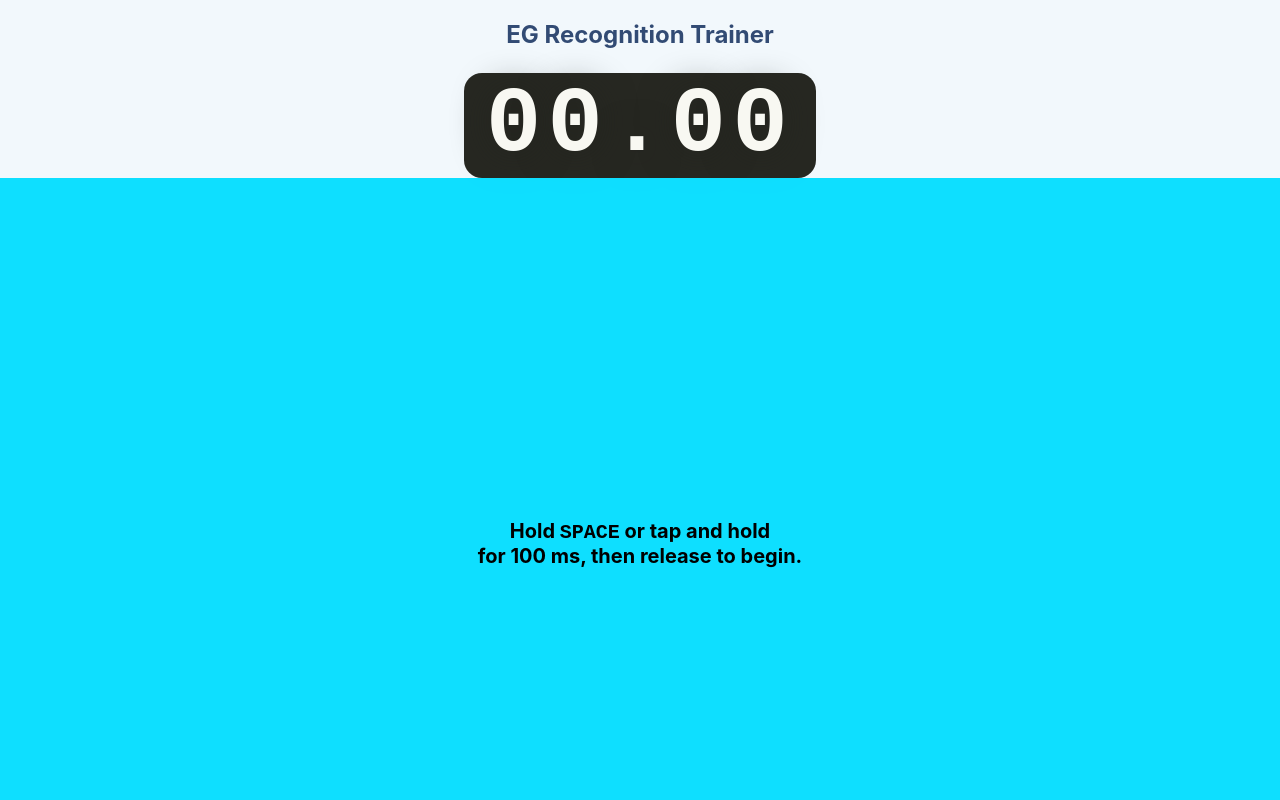
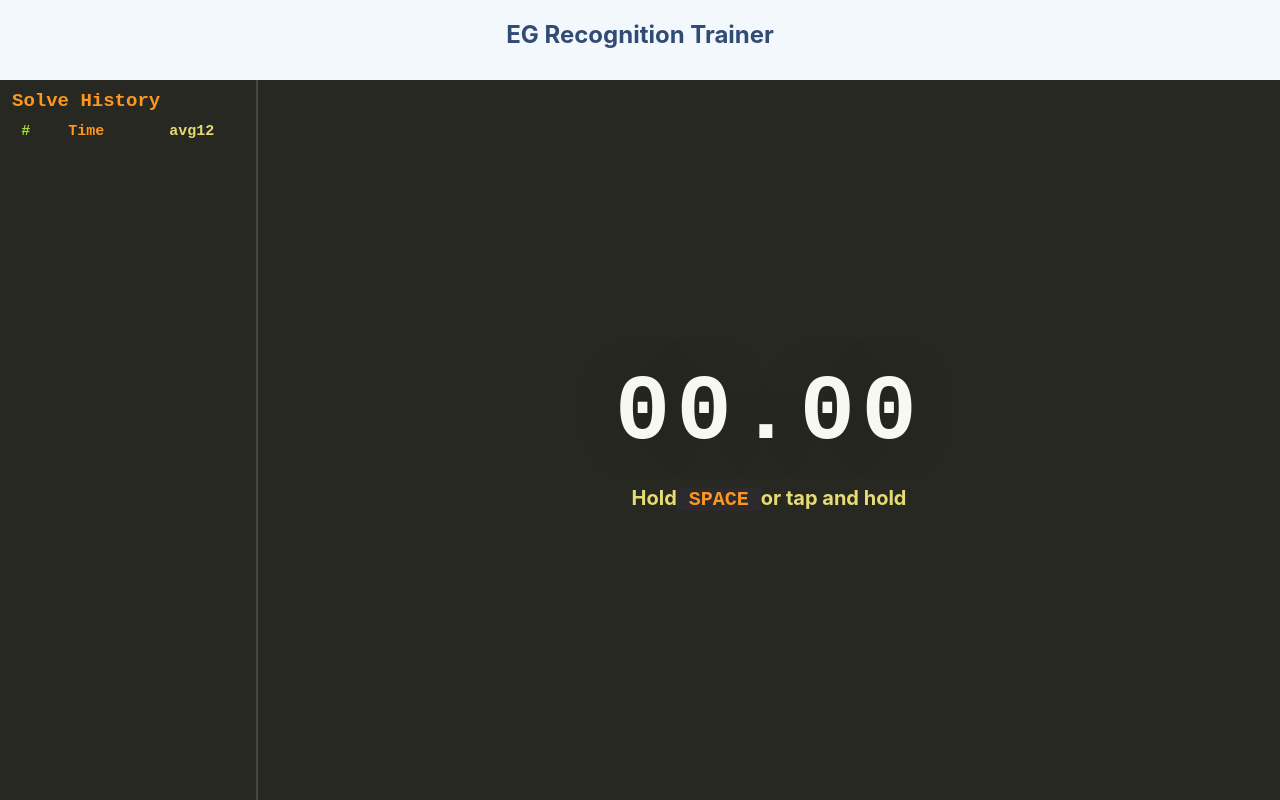
Before and after one commit to Ayator/2x2-FF-EG-OneLook, a React (Create React App) app in the folder frontend/: page /eg-trainer in a window 1280 px wide. Shown: the top 800 px of the page. Built offline with nearby package versions, Linux system fonts and the light colour scheme.

Commit message:
Times Sidebar Implemented

```diff
--- a/frontend/src/EGIdlePhase.js
+++ b/frontend/src/EGIdlePhase.js
@@ -1,14 +1,26 @@
 import React, { useEffect, useRef, useState } from "react";
 import {
-    OLL_CODES,
     ROTATION_DEGREES,
     getEGImageSrc,
     getDisplayPLLCase
 } from "./utils/EGUtils";
+import EGTimesSidebar from "./EGTimesSidebar";
 
 const HOLD_TIME_MS = 100;
 
-export default function EGIdlePhase({ onBegin, lastResult }) {
+// Monokai default palette
+const DEFAULT_MONOKAI = {
+  background: "#2d2a2e",
+  panel: "#272822",
+  text: "#f8f8f2",
+  strong: "#e6db74",
+  accent: "#fd971f",
+  border: "#49483e",
+  green: "#a6e22e"
+};
+
+
+export default function EGIdlePhase({ onBegin, lastResult, history = [], timerDisplay, themeColors = DEFAULT_MONOKAI }) {
     const [readyToAdvance, setReadyToAdvance] = useState(false);
     const timerRef = useRef(null);
     const holdActiveRef = useRef(false);
@@ -79,17 +91,37 @@ export default function EGIdlePhase({ onBegin, lastResult }) {
             onTouchStart={onTouchStart}
             onTouchEnd={onTouchEnd}
             style={{
-                minHeight: "100vh",
+                position: "fixed",
+                top: "10%",
+                left: 0,
                 display: "flex",
-                flexDirection: "column",
+                flexDirection: "row",
+                height: "100vh",
+                width: "100vw",
                 alignItems: "center",
                 justifyContent: "center",
                 transition: "background 0.18s",
-                background: readyToAdvance ? "#47e47a" : "rgba(0, 221, 255, 0.94)",
-                width: "100%",
+                background: readyToAdvance ? "#47e47a" : themeColors.background,
+                color: themeColors.text,
                 fontSize: 20
             }}
         >
+            {/* Sidebar always rendered first, stays left */}
+            <EGTimesSidebar history={history} />
+            {/* Main content in a flex column at center */}
+            <div style={{
+                flex: 1,
+                height: "100%",
+                display: "flex",
+                flexDirection: "column",
+                alignItems: "center", // center horizontally in main area
+                justifyContent: "center", // center vertically
+                minWidth: 0,
+                background: themeColors.panel,
+                color: themeColors.strong
+            }}>
+                {/* Timer */}
+                {timerDisplay}
                 {/* EG case image, if any */}
                 {imgSrc && (
                     <img
@@ -111,15 +143,19 @@ export default function EGIdlePhase({ onBegin, lastResult }) {
                 )}
                 <div style={{ textAlign: "center" }}>
                     <p>
-                    <b>Hold <kbd>SPACE</kbd> or tap and hold<br/>for {HOLD_TIME_MS} ms, then release to begin.</b>
+                        <b>Hold
+                            <kbd style={{background: themeColors.background, color: themeColors.accent}}> SPACE </kbd>
+                            or tap and hold<br/>
+                        </b>
                     </p>
                     <p style={{
-                    color: readyToAdvance ? "#1d6134" : "#bbb",
+                        color: readyToAdvance ? themeColors.green : themeColors.accent,
                         marginTop: 36, fontWeight: 600, fontSize: 22, minHeight: 30
                     }}>
                         {readyToAdvance ? "Ready! Release to start." : ""}
                     </p>
                 </div>
             </div>
+        </div>
     );
 }
--- a/frontend/src/EGRecognitionTrainer.js
+++ b/frontend/src/EGRecognitionTrainer.js
@@ -97,6 +97,11 @@ export default function EGRecognitionTrainer({ duration = 0.5, pause = 0.25 }) {
     // timer
     const [timerRunning, setTimerRunning] = useState(false);
     const [timerResetKey, setTimerResetKey] = useState(0);
+    const [timerValue, setTimerValue] = useState(0);
+    const [history, setHistory] = useState([]);
+
+
+    document.title = "EG Trainer";
 
     function handleBegin() {
         if (phase !== "idle") return;
@@ -146,12 +151,17 @@ export default function EGRecognitionTrainer({ duration = 0.5, pause = 0.25 }) {
             setLastResult({
                 oll: selectedOLL,
                 orientation: selectedOrientation,
-                pll: selectedPLL
+                pll: selectedPLL,
+                time: timerValue
             });
+            setHistory(h => [...h, { oll: selectedOLL, orientation: selectedOrientation, pll: selectedPLL, time: timerValue }]);
             setPhase("idle");
         }
     }, [selectedOLL, selectedOrientation, selectedPLL, caseObj]);
 
+    const timerDisplay = (
+        <EGTimer running={timerRunning} resetKey={timerResetKey} onTimerChange={setTimerValue} />
+    );
 
     // Render
     return (
@@ -161,16 +171,18 @@ export default function EGRecognitionTrainer({ duration = 0.5, pause = 0.25 }) {
             display: "flex", flexDirection: "column",
             alignItems: "center", justifyContent: "center"
         }}>
-            <h2 style={{ color: "#324b74", marginBottom: "24px" }}>EG Recognition Trainer</h2>
-            <EGTimer running={timerRunning} resetKey={timerResetKey} />
+            <h2 style={{ color: "#324b74", marginBottom: "24px", position: "fixed", top: 0 }}>EG Recognition Trainer</h2>
             {phase === "idle" && (
                 <EGIdlePhase
                     onBegin={handleBegin}
                     lastResult={lastResult}
+                    history={history}
+                    timerDisplay={timerDisplay}
                 />
             )}
             {phase === "showing" && (
                 <>
+                {timerDisplay}
                 <EGSequenceRenderer
                     caseObj={caseObj}
                     colors={colors}
@@ -178,8 +190,9 @@ export default function EGRecognitionTrainer({ duration = 0.5, pause = 0.25 }) {
                 />
                 </>
             )}
-            {phase === "answer" && (
-                /* Responsive flex for answer section */
+            {phase === "answer" && (<>
+                {timerDisplay}
+                {/* Responsive flex for answer section */}
                 <div style={{
                     display: "flex",
                     flexDirection: orientation === "portrait" ? "column" : "row",
@@ -197,7 +210,7 @@ export default function EGRecognitionTrainer({ duration = 0.5, pause = 0.25 }) {
                         ollOrientation={selectedOrientation}
                         onPllChange={pll => setSelectedPLL(pll)}
                     />
-                </div>
+                </div></>
             )}
             <div style={{ marginTop: "44px", color: "#6b85be" }}>
                 Object Duration:&nbsp;
--- /dev/null
+++ b/frontend/src/EGTimesSidebar.js
@@ -0,0 +1,138 @@
+import React, { useEffect, useState } from "react";
+import {
+    getEGImageSrc,
+    formatTimer,
+    avg12
+} from "./utils/EGUtils";
+
+const MONOKAI = {
+  bg: "#2d2a2e",
+  fg: "#f8f8f2",
+  cell: "#272822",
+  accent: "#fd971f",
+  yellow: "#e6db74",
+  border: "#49483e",
+  highlight: "#a6e22e"
+};
+
+export default function EGIdleSidebar({ history = [], themeColors = MONOKAI }) {
+    const [modalIdx, setModalIdx] = useState(null);
+
+    useEffect(() => {
+        if (modalIdx === null) return;
+        function esc(e) {
+            if (e.key === "Escape") setModalIdx(null);
+        }
+        function click(e) {
+            if (e.target.classList?.contains("eg-modal-backdrop")) setModalIdx(null);
+        }
+        window.addEventListener("keydown", esc);
+        window.addEventListener("mousedown", click);
+        return () => {
+            window.removeEventListener("keydown", esc);
+            window.removeEventListener("mousedown", click);
+        };
+    }, [modalIdx]);
+
+    const solveRows = history.map((s, i) => ({
+        n: i + 1,
+        t: formatTimer(s.time),
+        avg: avg12(history.slice(0, i + 1)),
+        data: s
+    })).reverse(); // latest first
+
+    return (
+        <div style={{
+            width: 238, minWidth: 160, maxWidth: 340,
+            height: "100%",
+            background: themeColors.cell,
+            borderRight: `2px solid ${themeColors.border}`,
+            padding: "0px 6px 0px 12px",
+            color: themeColors.fg,
+            fontFamily: "monospace",
+            fontSize: 18,
+            overflowY: "auto"
+        }}>
+            <div style={{
+                color: themeColors.accent,
+                fontWeight: 700,
+                fontSize: 19,
+                marginTop: 10,
+                marginBottom: 10
+            }}>
+                Solve History
+            </div>
+            <table style={{ width: "100%", borderCollapse: "collapse" }}>
+                <thead>
+                <tr>
+                    <th style={{ color: themeColors.highlight, fontWeight: 700, fontSize: 15 }}>#</th>
+                    <th style={{ color: themeColors.accent, fontWeight: 700, fontSize: 15 }}>Time</th>
+                    <th style={{ color: themeColors.yellow, fontWeight: 700, fontSize: 15 }}>avg12</th>
+                </tr>
+                </thead>
+                <tbody>
+                {solveRows.map((row, idx) => (
+                    <tr key={idx} style={{ borderBottom: `1px solid ${themeColors.border}` }}>
+                    <td style={{ textAlign: "center", fontWeight: 600, padding: "3px 4px" }}>{row.n}</td>
+                    <td style={{ textAlign: "center", cursor: "pointer", color: themeColors.fg, fontWeight: 800, background: themeColors.bg, borderRadius: 7 }}
+                        onClick={() => setModalIdx(history.length - row.n)}>
+                        {row.t}
+                    </td>
+                    <td style={{ textAlign: "center", color: themeColors.highlight, fontWeight: 600 }}>{row.avg}</td>
+                    </tr>
+                ))}
+                </tbody>
+            </table>
+            {modalIdx !== null &&
+                <SolveModal solve={history[modalIdx]} />}
+        </div>
+    );
+}
+
+function SolveModal({ solve }) {
+    const imgSrc = solve
+        ? getEGImageSrc(solve.oll, solve.pll, solve.orientation)
+        : null;
+    return (
+        <div className="eg-modal-backdrop" style={{
+            position: "fixed",
+            top: 0,
+            left: 0,
+            width: "100vw",
+            height: "100vh",
+            background: "#19181ca5",
+            zIndex: 10000,
+            display: "flex",
+            alignItems: "center",
+            justifyContent: "center"
+        }}>
+            <div style={{
+                background: "#282828",
+                border: `3px solid #a6e22e`,
+                borderRadius: 16,
+                boxShadow: "0 6px 40px #0009",
+                padding: 32,
+                minWidth: 320,
+                textAlign: "center",
+                color: "#f8f8f2"
+            }}>
+                <div style={{ marginBottom: 22, fontSize: 22, fontWeight: 700 }}>
+                EG Case
+                </div>
+                {imgSrc && (
+                <img
+                    src={imgSrc}
+                    alt="EG Case"
+                    style={{
+                    width: 160, height: 160, marginBottom: 20, borderRadius: 14,
+                    background: "#101010", boxShadow: "0 2px 18px #0006"
+                    }}
+                />
+                )}
+                <div style={{ wordBreak: "break-word", fontSize: 18 }}>
+                OLL: {solve.oll}, Orientation: {solve.orientation}, PLL: {solve.pll}
+                </div>
+            </div>
+        </div>
+    );
+}
--- a/frontend/src/utils/EGUtils.js
+++ b/frontend/src/utils/EGUtils.js
@@ -75,3 +75,24 @@ export function getDisplayPLLCase(logicalPerm, orientation = "F") {
     const displayIdx = (logicalIdx + steps) % PLL_CASES.length;
     return PLL_CASES[displayIdx];
 }
+
+// Timer
+
+export function formatTimer(ms) {
+    // Format MM:SS.CS
+    const mm = String(Math.floor((ms / 60000) % 60)).padStart(2, '0');
+    const ss = String(Math.floor((ms / 1000) % 60)).padStart(2, '0');
+    const cs = String(Math.floor((ms / 10) % 100)).padStart(2, '0');
+    // Compose the timer string:
+    return mm > 0 ? `${mm}:${ss}.${cs}` : `${ss}.${cs}`;
+}
+
+export function avg12(times) {
+    if (times.length < 12) return "-";
+    const last12 = times.slice(-12).map(s => s.time);
+    const best = Math.min(...last12), worst = Math.max(...last12);
+    const trimmed = last12.filter(t => t !== best && t !== worst);
+    if (trimmed.length < 10) return "-";
+    const avg = Math.round(trimmed.reduce((a, b) => a + b, 0) / trimmed.length);
+    return formatTimer(avg);
+}
```
Also changed, not shown: frontend/src/EGTimer.js (+9 -13 lines). Lines whose indentation alone changed are shown as unchanged.
